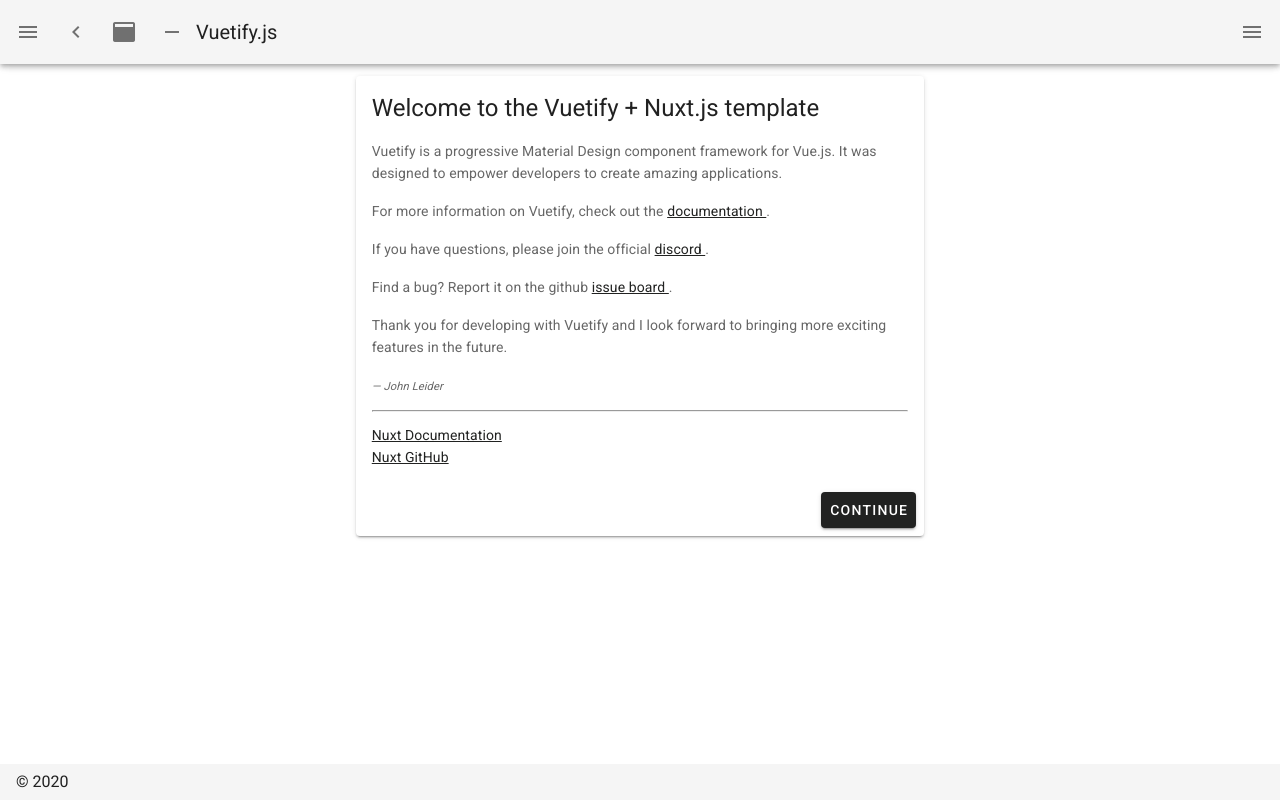
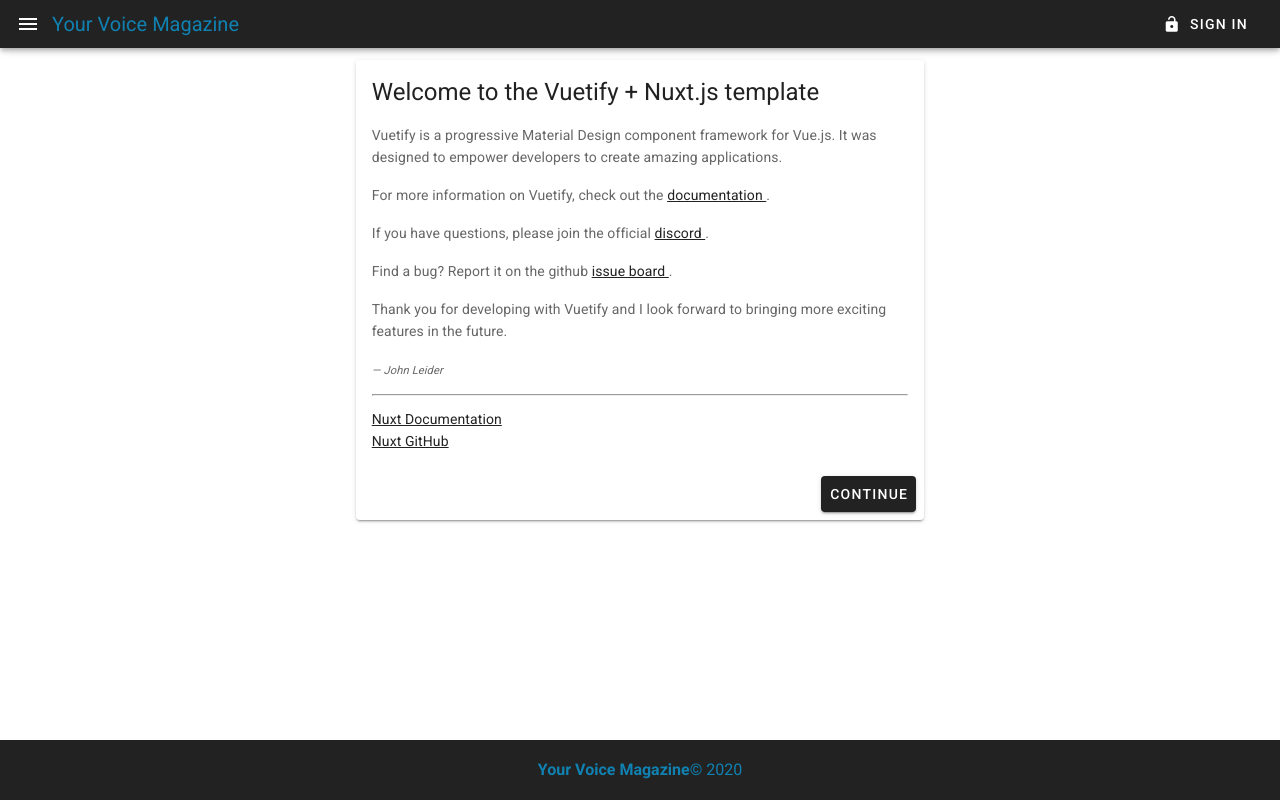
Before and after one commit to EWSD2/your-voice-client, a Nuxt app: page / in a window 1280 px wide. Built offline with nearby package versions, Linux system fonts and the light colour scheme.

Commit message:
Customise default view

```diff
--- a/layouts/default.vue
+++ b/layouts/default.vue
@@ -2,14 +2,15 @@
   <v-app dark>
     <v-navigation-drawer
       v-model="drawer"
-      :mini-variant="miniVariant"
-      :clipped="clipped"
+      color="secondary"
+      dark
+      temporary
       fixed
       app
     >
       <v-list>
         <v-list-item
-          v-for="(item, i) in items"
+          v-for="(item, i) in sideNavItems"
           :key="i"
           :to="item.to"
           router
@@ -25,65 +26,56 @@
       </v-list>
     </v-navigation-drawer>
     <v-app-bar
-      :clipped-left="clipped"
+      color="primary"
+      dense
+      dark
       fixed
       app
     >
       <v-app-bar-nav-icon @click.stop="drawer = !drawer" />
-      <v-btn
-        icon
-        @click.stop="miniVariant = !miniVariant"
+      <router-link
+        to="/"
+        tag="span"
+        style="cursor: pointer"
       >
-        <v-icon>mdi-{{ `chevron-${miniVariant ? 'right' : 'left'}` }}</v-icon>
-      </v-btn>
-      <v-btn
-        icon
-        @click.stop="clipped = !clipped"
-      >
-        <v-icon>mdi-application</v-icon>
-      </v-btn>
-      <v-btn
-        icon
-        @click.stop="fixed = !fixed"
-      >
-        <v-icon>mdi-minus</v-icon>
-      </v-btn>
-      <v-toolbar-title v-text="title" />
+        <v-toolbar-title class="secondary--text hidden-xs-only" v-text="title" />
+      </router-link>
       <v-spacer />
-      <v-btn
-        icon
-        @click.stop="rightDrawer = !rightDrawer"
-      >
-        <v-icon>mdi-menu</v-icon>
-      </v-btn>
+      <v-toolbar-items class="hidden-xs-only">
+        <v-btn
+          v-for="item in horizontalNavItems"
+          :key="item.title"
+          :to="item.link"
+          color="primary"
+          depressed
+        >
+          <v-icon
+            class="hidden-sm-only"
+            left
+          >
+            {{ item.icon }}
+          </v-icon>
+          {{ item.title }}
+        </v-btn>
+      </v-toolbar-items>
     </v-app-bar>
     <v-main>
       <v-container>
         <nuxt />
       </v-container>
     </v-main>
-    <v-navigation-drawer
-      v-model="rightDrawer"
-      :right="right"
-      temporary
-      fixed
-    >
-      <v-list>
-        <v-list-item @click.native="right = !right">
-          <v-list-item-action>
-            <v-icon light>
-              mdi-repeat
-            </v-icon>
-          </v-list-item-action>
-          <v-list-item-title>Switch drawer (click me)</v-list-item-title>
-        </v-list-item>
-      </v-list>
-    </v-navigation-drawer>
     <v-footer
-      :absolute="!fixed"
+      color="primary"
+      dark
       app
     >
-      <span>&copy; {{ new Date().getFullYear() }}</span>
+      <v-col
+        cols="12"
+        class="text-center secondary--text"
+      >
+        <strong>Your Voice Magazine</strong>
+        <span>&copy; {{ new Date().getFullYear() }}</span>
+      </v-col>
     </v-footer>
   </v-app>
 </template>
@@ -92,25 +84,27 @@
 export default {
   data () {
     return {
-      clipped: false,
       drawer: false,
-      fixed: false,
-      items: [
-        {
-          icon: 'mdi-apps',
-          title: 'Welcome',
-          to: '/'
-        },
-        {
-          icon: 'mdi-chart-bubble',
-          title: 'Inspire',
-          to: '/inspire'
-        }
-      ],
-      miniVariant: false,
-      right: true,
-      rightDrawer: false,
-      title: 'Vuetify.js'
+      title: 'Your Voice Magazine'
+    }
+  },
+  computed: {
+    sideNavItems () {
+      const items = [
+        // { icon: 'mdi-apps', title: 'Home', to: '/' },
+        { icon: 'mdi-lock-open', title: 'Sign In', link: '/login' }
+      ]
+
+      return items
+    },
+
+    horizontalNavItems () {
+      const items = [
+        // { icon: 'mdi-apps', title: 'Home', to: '/' },
+        { icon: 'mdi-lock-open', title: 'Sign In', link: '/login' }
+      ]
+
+      return items
     }
   }
 }
```
